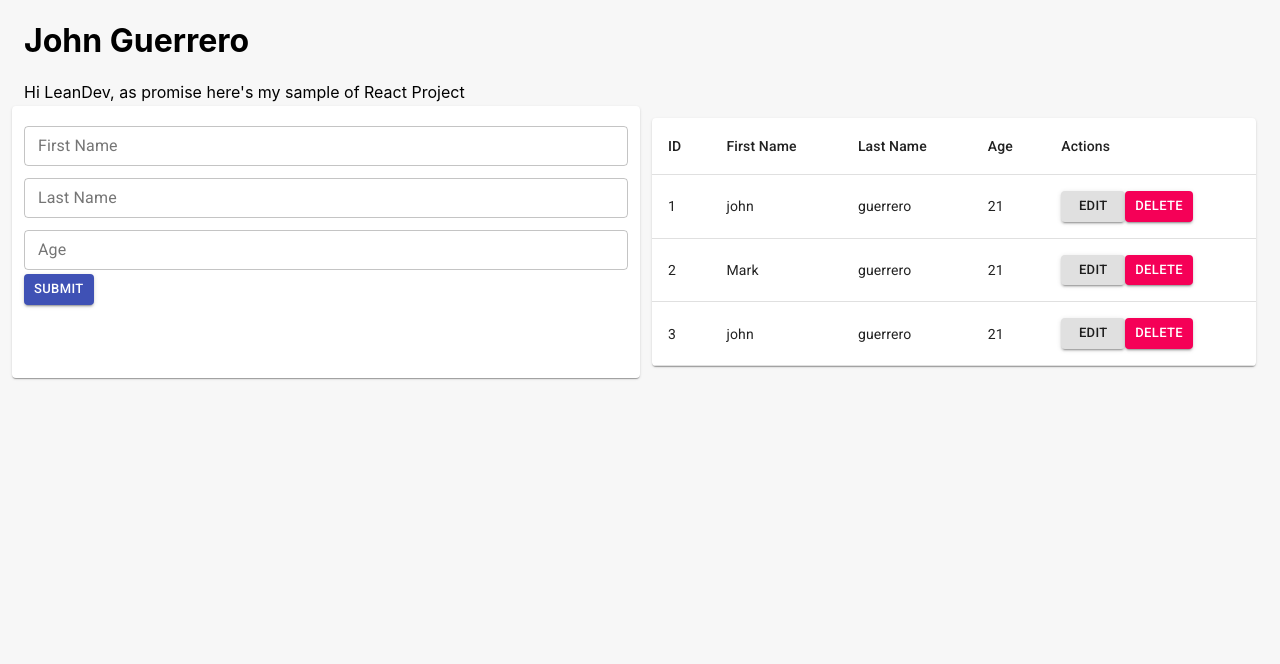
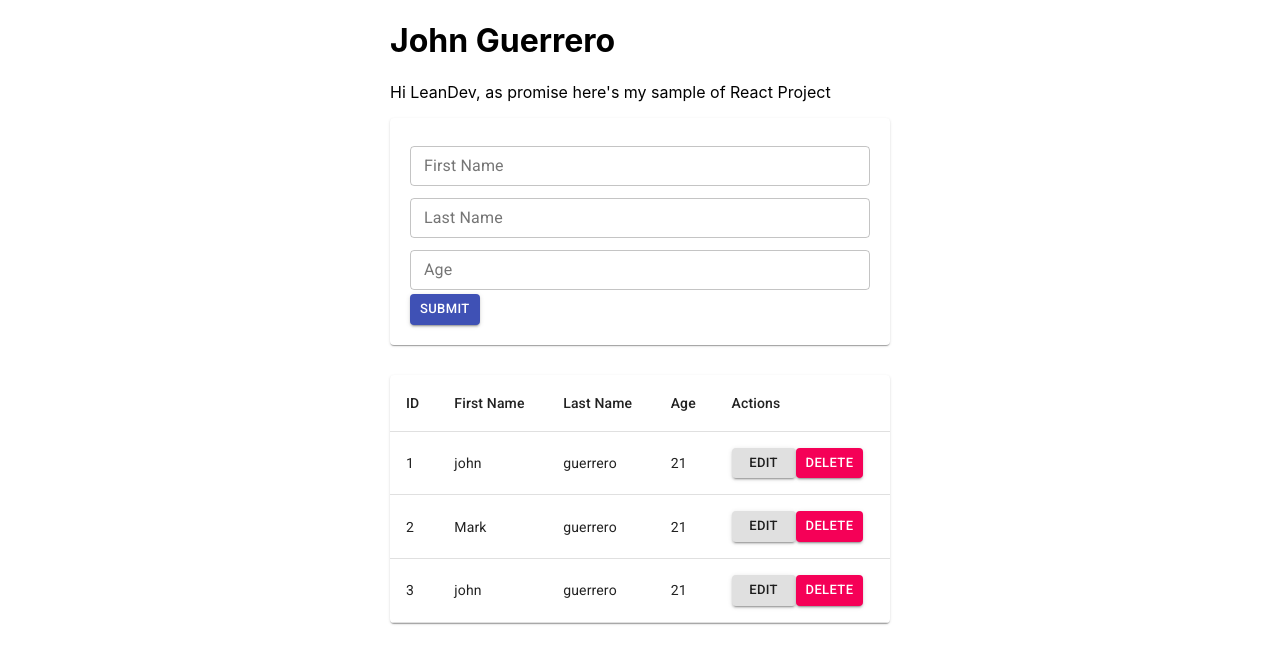
Before and after one commit to johndmguerrero/Employee-react-app, a React (Create React App) app: page / in a window 1280 px wide. Shown: the top 664 px of the page. Built offline with nearby package versions, Linux system fonts and the light colour scheme.

Commit message:
Final Project

```diff
--- a/public/index.html
+++ b/public/index.html
@@ -26,11 +26,6 @@
       work correctly both with client-side routing and a non-root public URL.
       Learn how to configure a non-root public URL by running `npm run build`.
     -->
-    <style>
-      body{
-        background-color: #f7f7f7;
-      }
-    </style>
     <title>React App</title>
   </head>
   <body>
--- a/src/App.js
+++ b/src/App.js
@@ -1,7 +1,4 @@
 import React, { useState } from 'react';
-import Container from '@material-ui/core/Container';
-import Grid from '@material-ui/core/Grid';
-import Paper from '@material-ui/core/Paper';
 import EmployeeListing from './employee/employeeList';
 import EmployeeForm from './employee/employeeForm';
 import EmployeeEditForm from './employee/employeeEdit';
@@ -54,12 +51,12 @@ function App() {
   }
 
   return (
-    <Container fixed >
+    <div style={{maxWidth: "500px",display: "block", margin: "auto" }}>
       <h1>John Guerrero</h1>
       <p>Hi LeanDev, as promise here's my sample of React Project</p>
-      <Grid container spacing={3}>
-        <Grid item xs={6} component={Paper}>
-          { edit ? (
+
+      <div className="ui-form">
+      { edit ? (
             <EmployeeEditForm
               edit={edit}
               setEdit={setEdit}
@@ -69,20 +66,16 @@ function App() {
           ) : (
             <EmployeeForm addEmployee={addEmployee}/>
           )}
-
-        </Grid>
-        <Grid item xs={6}>
-
-
+      </div>
+        <div className="employee-listing">
 
           <EmployeeListing employees={employees}
           delEmployee={delEmployee}
           editEmployee={editEmployee}
 
           />
-        </Grid>
-      </Grid>
-    </Container>
+        </div>
+    </div>
   );
 }
 
--- a/src/employee/employeeEdit.js
+++ b/src/employee/employeeEdit.js
@@ -1,6 +1,8 @@
 import React, { useState , useEffect } from 'react';
 import TextField from '@material-ui/core/TextField';
 import Button from '@material-ui/core/Button';
+import Box from '@material-ui/core/Box';
+import Paper from '@material-ui/core/Paper';
 
 const EmployeeEdit = props =>{
 
@@ -16,6 +18,7 @@ const EmployeeEdit = props =>{
     }
 
     return(
+        <Box component={Paper}>
         <form
             onSubmit={event => {
                 event.preventDefault()
@@ -70,6 +73,7 @@ const EmployeeEdit = props =>{
                 <Button type="submit" variant="contained" m={3} size="small" color="primary"> Update </Button>
             </div>
         </form>
+        </Box>
     )
 }
 
--- a/src/employee/employeeForm.js
+++ b/src/employee/employeeForm.js
@@ -1,6 +1,8 @@
 import React, { useState } from 'react';
 import TextField from '@material-ui/core/TextField';
 import Button from '@material-ui/core/Button';
+import Box from '@material-ui/core/Box';
+import Paper from '@material-ui/core/Paper';
 
 
 const AddEmployeeForm = props => {
@@ -15,6 +17,7 @@ const AddEmployeeForm = props => {
     }
 
     return(
+        <Box component={Paper} style={{ padding: "20px", marginBottom: "30px"}}>
         <form
             onSubmit={event => {
                 // console.log(3)
@@ -74,6 +77,7 @@ const AddEmployeeForm = props => {
                 <Button type="submit" variant="contained" size="small" color="primary"> Submit </Button>
             </div>
         </form>
+        </Box>
     )
 }
 
```
